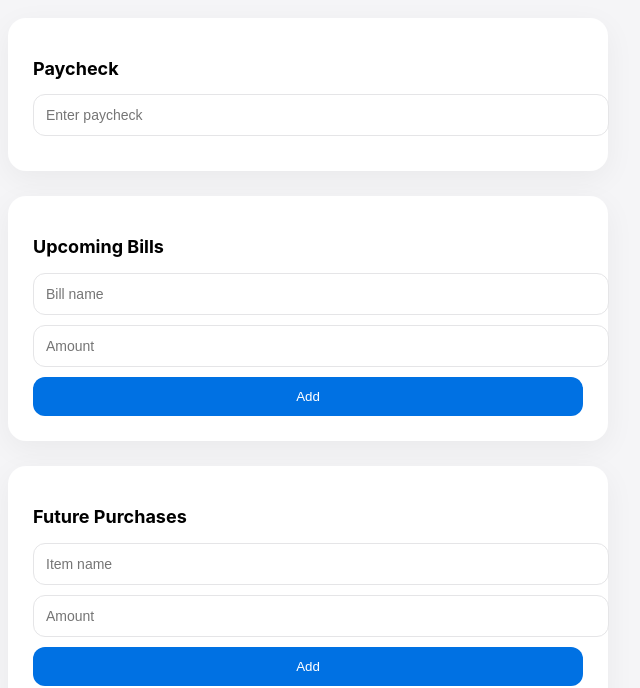
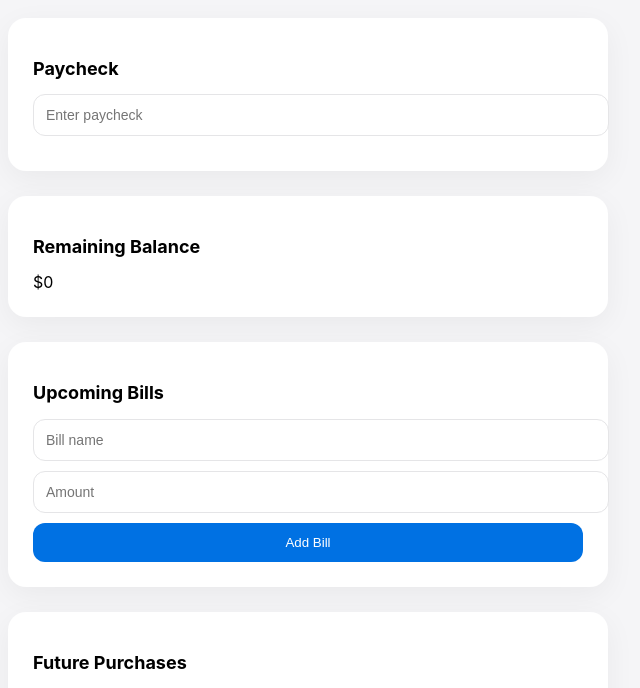
Before and after one commit to Miisfit/personal-budget, a plain HTML site: page index.html in a window 1280 px wide. Shown: the part 122-810 px from the top of the page, without its empty margins (332-972 px from the left). Drawn offline with Linux system fonts and the light colour scheme.

Commit message:
Update index.html

```diff
--- a/index.html
+++ b/index.html
@@ -15,12 +15,17 @@
     <input type="number" id="paycheck" placeholder="Enter paycheck">
   </div>
 
+  <div class="card balance-card">
+    <h2>Remaining Balance</h2>
+    <div id="remaining">$0</div>
+  </div>
+
   <div class="card">
     <h2>Upcoming Bills</h2>
     <ul id="billsList"></ul>
     <input type="text" id="newBill" placeholder="Bill name">
     <input type="number" id="billAmount" placeholder="Amount">
-      <button onclick="addBill()">Add</button>
+    <button onclick="addItem('bills')">Add Bill</button>
   </div>
 
   <div class="card">
@@ -28,12 +33,15 @@
     <ul id="purchaseList"></ul>
     <input type="text" id="newPurchase" placeholder="Item name">
     <input type="number" id="purchaseAmount" placeholder="Amount">
-      <button onclick="addPurchase()">Add</button>
+    <button onclick="addItem('purchases')">Add Purchase</button>
   </div>
 
   <div class="card">
     <h2>Savings Goal</h2>
     <input type="number" id="savingsGoal" placeholder="Goal amount">
+    <div class="progress-bar">
+      <div id="progress"></div>
+    </div>
   </div>
 
 </div>
```
Lines whose indentation alone changed are shown as unchanged.
